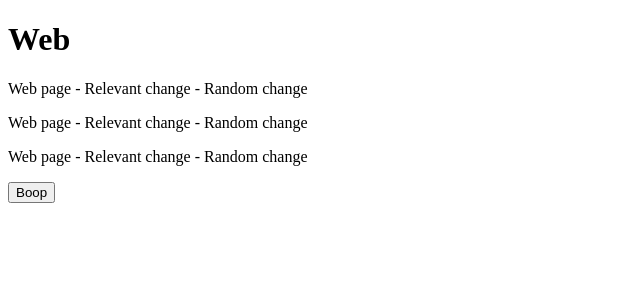
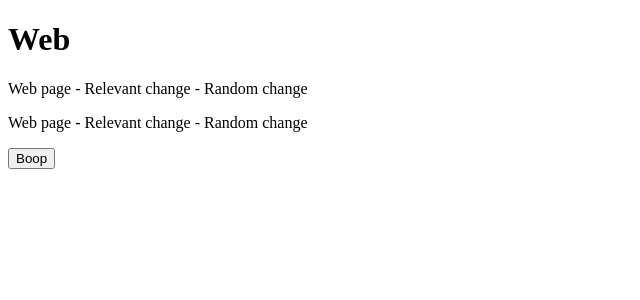
Before and after one commit to saqirmdevx/semantic-test-versioning, a Next.js app in the folder apps/web/: page / in a window 1280 px wide. Shown: the top 300 px of the page, without its empty margins (0-640 px from the left). Built offline with nearby package versions, Linux system fonts and the light colour scheme.

Commit message:
enh: Version update

```diff
--- a/apps/web/app/page.tsx
+++ b/apps/web/app/page.tsx
@@ -6,7 +6,6 @@ export default function Page() {
       <Header text='Web' />
       <p>Web page - Relevant change - Random change</p>
       <p>Web page - Relevant change - Random change</p>
-      <p>Web page - Relevant change - Random change</p>
       <Button />
     </>
   );
```
